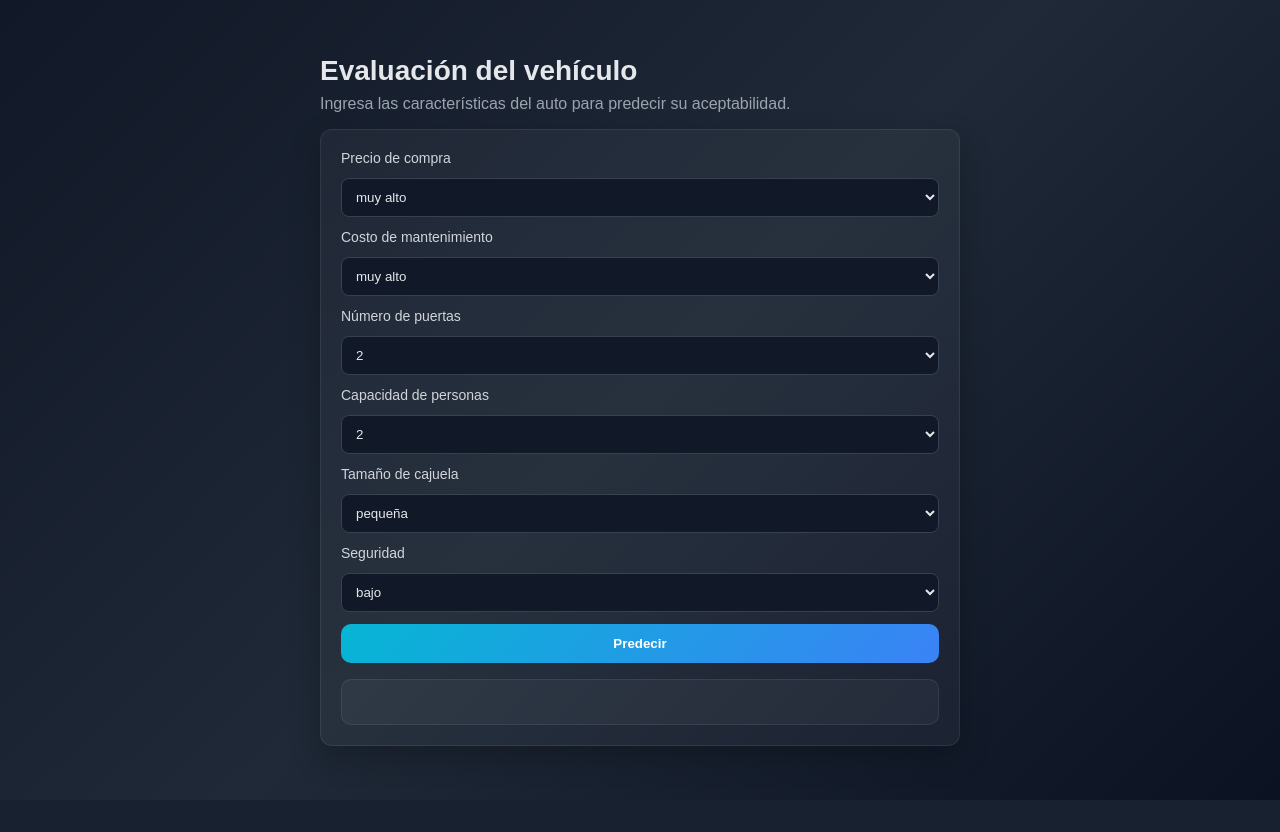
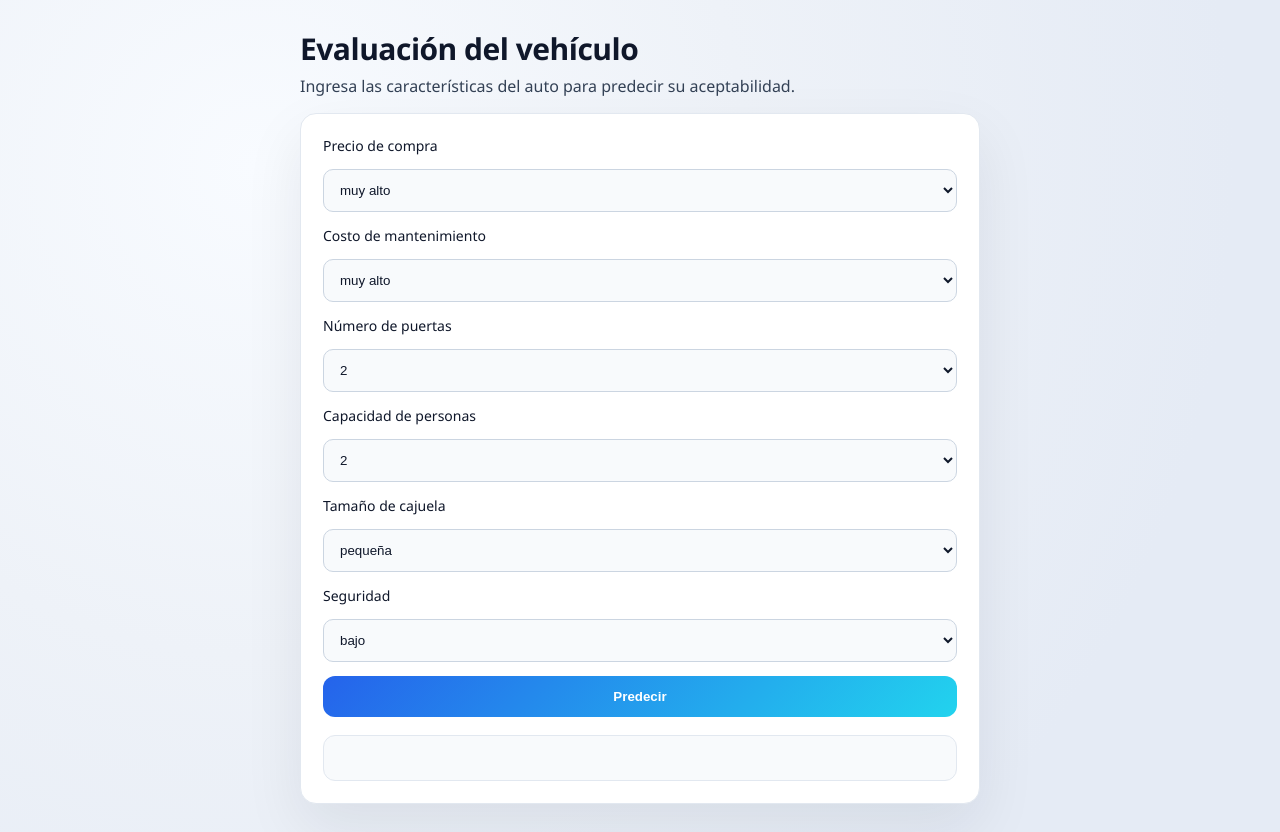
Before and after one commit to sebas121314/carProject, a Flask app: page / in a window 1280 px wide. Before the commit the page ends 800 px from the top, so only its background shows below. Run offline with Flask 3, Linux system fonts and the light colour scheme; parts of the project's set-up code (start-up, migrations or seed data) failed here and were passed over.

Commit message:
Actualizar UI a tema claro con fondo suave

```diff
--- a/static/styles.css
+++ b/static/styles.css
@@ -1,18 +1,18 @@
 body {
-  font-family: Arial, sans-serif;
-  background: linear-gradient(135deg, #111827 0%, #1f2937 50%, #0b1222 100%);
-  color: #e5e7eb;
+  font-family: 'Poppins', 'Segoe UI', sans-serif;
+  background: radial-gradient(circle at 20% 20%, #f8fbff, #eef2f8 40%, #e5ebf5 80%);
+  color: #0f172a;
   margin: 0;
   min-height: 100vh;
   display: flex;
   align-items: center;
   justify-content: center;
+  padding: 16px;
 }
 
 .container {
-  width: 95%;
-  max-width: 640px;
-  padding: 24px;
+  width: 100%;
+  max-width: 680px;
 }
 
 header {
@@ -20,78 +20,89 @@ header {
 }
 
 h1 {
-  margin: 0 0 8px;
-  font-size: 28px;
+  margin: 0 0 6px;
+  font-size: 30px;
+  letter-spacing: -0.5px;
 }
 
 p {
   margin: 0;
-  color: #9ca3af;
+  color: #334155;
 }
 
 .form-card {
-  background: rgba(255, 255, 255, 0.04);
-  border: 1px solid rgba(255, 255, 255, 0.08);
-  border-radius: 12px;
-  padding: 20px;
-  box-shadow: 0 12px 30px rgba(0, 0, 0, 0.25);
+  background: #ffffff;
+  border: 1px solid #e2e8f0;
+  border-radius: 16px;
+  padding: 22px;
+  box-shadow: 0 24px 60px rgba(15, 23, 42, 0.08);
 }
 
 form {
   display: grid;
   grid-template-columns: 1fr 1fr;
-  gap: 12px 16px;
+  gap: 14px 18px;
 }
 
 label {
   grid-column: span 2;
   font-size: 14px;
-  color: #d1d5db;
+  color: #0f172a;
 }
 
 select {
   grid-column: span 2;
-  padding: 10px;
-  border-radius: 8px;
-  border: 1px solid #374151;
-  background: #111827;
-  color: #e5e7eb;
+  padding: 12px;
+  border-radius: 10px;
+  border: 1px solid #cbd5e1;
+  background: #f8fafc;
+  color: #0f172a;
+  transition: border-color 0.15s ease, box-shadow 0.15s ease;
+}
+
+select:focus {
+  outline: none;
+  border-color: #60a5fa;
+  box-shadow: 0 0 0 3px rgba(96, 165, 250, 0.25);
 }
 
 button {
   grid-column: span 2;
-  padding: 12px;
+  padding: 13px;
   border: none;
-  border-radius: 10px;
-  background: linear-gradient(135deg, #06b6d4, #3b82f6);
+  border-radius: 12px;
+  background: linear-gradient(135deg, #2563eb, #22d3ee);
   color: #fff;
-  font-weight: 600;
+  font-weight: 700;
   cursor: pointer;
-  transition: transform 0.1s ease, box-shadow 0.1s ease;
+  transition: transform 0.12s ease, box-shadow 0.12s ease;
 }
 
 button:hover {
   transform: translateY(-1px);
-  box-shadow: 0 10px 20px rgba(59, 130, 246, 0.35);
+  box-shadow: 0 12px 24px rgba(37, 99, 235, 0.28);
 }
 
 .result {
-  margin-top: 16px;
+  margin-top: 18px;
   padding: 12px;
-  border-radius: 10px;
-  background: rgba(255, 255, 255, 0.04);
-  border: 1px solid rgba(255, 255, 255, 0.08);
+  border-radius: 12px;
+  background: #f8fafc;
+  border: 1px solid #e2e8f0;
   min-height: 20px;
+  color: #0f172a;
 }
 
 .result.ok {
   border-color: #10b981;
-  color: #d1fae5;
+  background: #ecfdf3;
+  color: #065f46;
 }
 
 .result.error {
   border-color: #ef4444;
-  color: #fecdd3;
+  background: #fff1f2;
+  color: #991b1b;
 }
 
 @media (max-width: 640px) {
```
